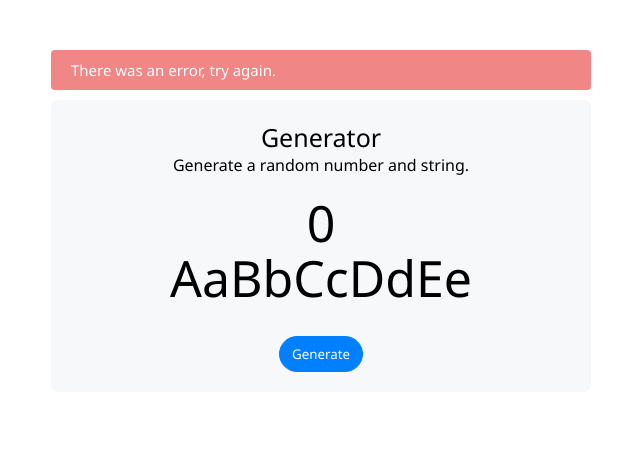
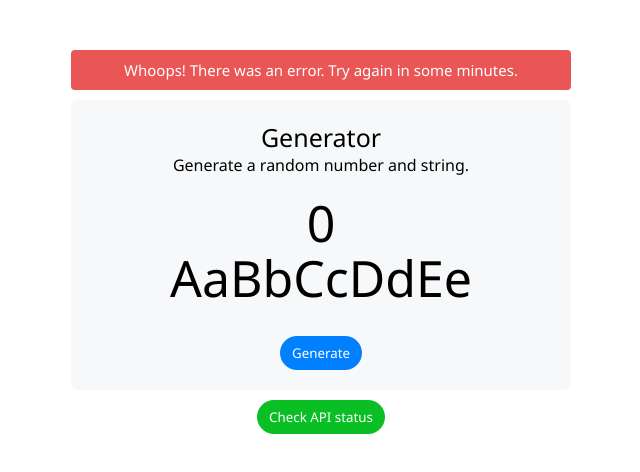
Before and after one commit to smonolo/stefano, an Electron app: page App/_templates/index.html in a window 1500 px wide. Both pictures are taken after a click on the button "Generate". Shown: the whole page, without its empty margins (429-1069 px from the left). Drawn offline with nearby package versions, Linux system fonts and the light colour scheme; no server answers.

Commit message:
Api check button and route

```diff
--- a/App/_assets/css/global.css
+++ b/App/_assets/css/global.css
@@ -16,19 +16,23 @@ body {
     font-weight: 100;
     margin-bottom: 20px;
 }
+.lead-container {
+    width: 500px;
+    margin-left: auto;
+    margin-right: auto;
+    text-align: center;
+}
 .container {
     background-color: #f6f8fa;
     border-radius: 7px;
+    border: none;
     padding: 20px;
-    width: 500px;
     height: fit-content;
-    margin-left: auto;
-    margin-right: auto;
     margin-top: 100px;
     text-align: center;
 }
 .button {
-    border: 1px solid #0080ff;
+    border: none #0080ff;
     background-color: #0080ff;
     color: #ffffff;
     padding: 8px 12px;
@@ -36,8 +40,13 @@ body {
     border-radius: 20px;
     margin-top: 30px;
 }
+.button.green {
+    margin-top: 10px;
+    background-color: #09bf24;
+    border: none #09bf24;
+}
 .button.disabled {
-    border: 1px solid #888888;
+    border: none #888888;
     background-color: #888888;
     cursor: context-menu;
 }
@@ -55,12 +64,18 @@ body {
     margin-right: auto;
 }
 .banner {
-    background-color: #e20f0f;
     color: #ffffff;
     margin: 50px auto -90px auto;
-    width: 500px;
     padding: 10px 20px;
     border-radius: 4px;
     font-weight: 400;
     display: none;
 }
+.banner.red {
+    background-color: rgba(226, 15, 15, .7);
+    border: none rgba(226, 15, 15, .7);
+}
+.banner.green {
+    background-color: rgba(9, 191, 36, .8);
+    border: none rgba(9, 191, 36, .8);
+}
--- a/App/_assets/scripts/index.js
+++ b/App/_assets/scripts/index.js
@@ -1,14 +1,16 @@
 function randomNumber() {
     const number = $('#number');
     const string = $('#string');
-    const banner = $('#banner');
+    const banner = $('#errorBanner');
     const button = $('#button');
 
     try {
+        banner.hide();
+
         button.html('Generating').toggleClass('disabled').attr('disabled', true);
 
         $.ajax({
-            url: 'http://localhost:2345/random-number',
+            url: 'http://localhost:2345/random',
             method: 'GET'
         }).done((data) => {
             setTimeout(() => {
@@ -20,22 +22,78 @@ function randomNumber() {
             setTimeout(() => {
                 setTimeout(() => {
                     banner.fadeOut('slow');
-                }, 2000);
+                }, 3000);
 
                 button.html('Generate').toggleClass('disabled').attr('disabled', false);
             }, 500);
 
-            banner.html('There was an error, try again.').fadeIn('slow');
+            banner.html('Whoops! There was an error. Try again in some minutes.').fadeIn('slow');
         });
     } catch (err) {
         setTimeout(() => {
             setTimeout(() => {
                 banner.fadeOut('slow');
-            }, 2000);
+            }, 3000);
 
             button.html('Generate').toggleClass('disabled').attr('disabled', false);
         }, 500);
 
-        banner.html('There was an error, try again.').fadeIn('slow');
+        banner.html('Whoops! There was an error. Try again in some minutes.').fadeIn('slow');
     }
 }
+
+function checkAPI() {
+    const button = $('#apiButton');
+    const successBanner = $('#successBanner');
+    const errorBanner = $('#errorBanner');
+
+    try {
+        successBanner.hide();
+        errorBanner.hide();
+
+        button.html('Checking API status').toggleClass('disabled').attr('disabled', true);
+
+        $.ajax({
+            url: 'http://localhost:2345/status',
+            method: 'GET'
+        }).done((data) => {
+            setTimeout(() => {
+                setTimeout(() => {
+                    if (data.status_code === 1) {
+                        successBanner.fadeOut('slow');
+                    } else {
+                        errorBanner.fadeOut('slow');
+                    }
+                }, 3000);
+
+                button.html('Check API status').toggleClass('disabled').attr('disabled', false);
+            }, 500);
+
+            if (data.status_code === 1) {
+                successBanner.html('All good! API is working correctly.').fadeIn('slow');
+            } else {
+                errorBanner.html('Whoops! API is not working correctly. Try again in some minutes.').fadeIn('slow');
+            }
+        }).fail(() => {
+            setTimeout(() => {
+                setTimeout(() => {
+                    errorBanner.fadeOut('slow');
+                }, 3000);
+
+                button.html('Check API status').toggleClass('disabled').attr('disabled', false);
+            }, 500);
+
+            errorBanner.html('Whoops! API failed to respond. Try again in some minutes.').fadeIn('slow');
+        });
+    } catch (err) {
+        setTimeout(() => {
+            setTimeout(() => {
+                errorBanner.fadeOut('slow');
+            }, 3000);
+
+            button.html('Check API status').toggleClass('disabled').attr('disabled', false);
+        }, 500);
+
+        errorBanner.html('Whoops! API failed to respond. Try again in some minutes.').fadeIn('slow');
+    }
+}
--- a/App/_templates/index.html
+++ b/App/_templates/index.html
@@ -7,7 +7,9 @@
         <script src="https://ajax.googleapis.com/ajax/libs/jquery/3.4.0/jquery.min.js"></script>
     </head>
     <body>
-        <div class="banner" id="banner"></div>
+        <div class="lead-container">
+            <div class="banner red" id="errorBanner"></div>
+            <div class="banner green" id="successBanner"></div>
             <div class="container">
                 <div class="title">Generator</div>
                 <div class="subtitle">Generate a random number and string.</div>
@@ -15,6 +17,8 @@
                 <div class="value" id="string">AaBbCcDdEe</div>
                 <button class="button" id="button" onclick="randomNumber();">Generate</button>
             </div>
+            <button class="button green" id="apiButton" onclick="checkAPI();">Check API status</button>
+        </div>
     </body>
     <script src="../_assets/scripts/index.js"></script>
 </html>
--- a/App/app.js
+++ b/App/app.js
@@ -4,8 +4,8 @@ let win;
 
 async function window(production) {
     win = new BrowserWindow({
-        width: 1200,
-        height: 800,
+        width: 1500,
+        height: 1000,
         icon: `${__dirname}/_assets/images/icon.png`
     });
 
```
Also changed, not shown: Web/app.js (+8 -1 lines). Lines whose indentation alone changed are shown as unchanged.
